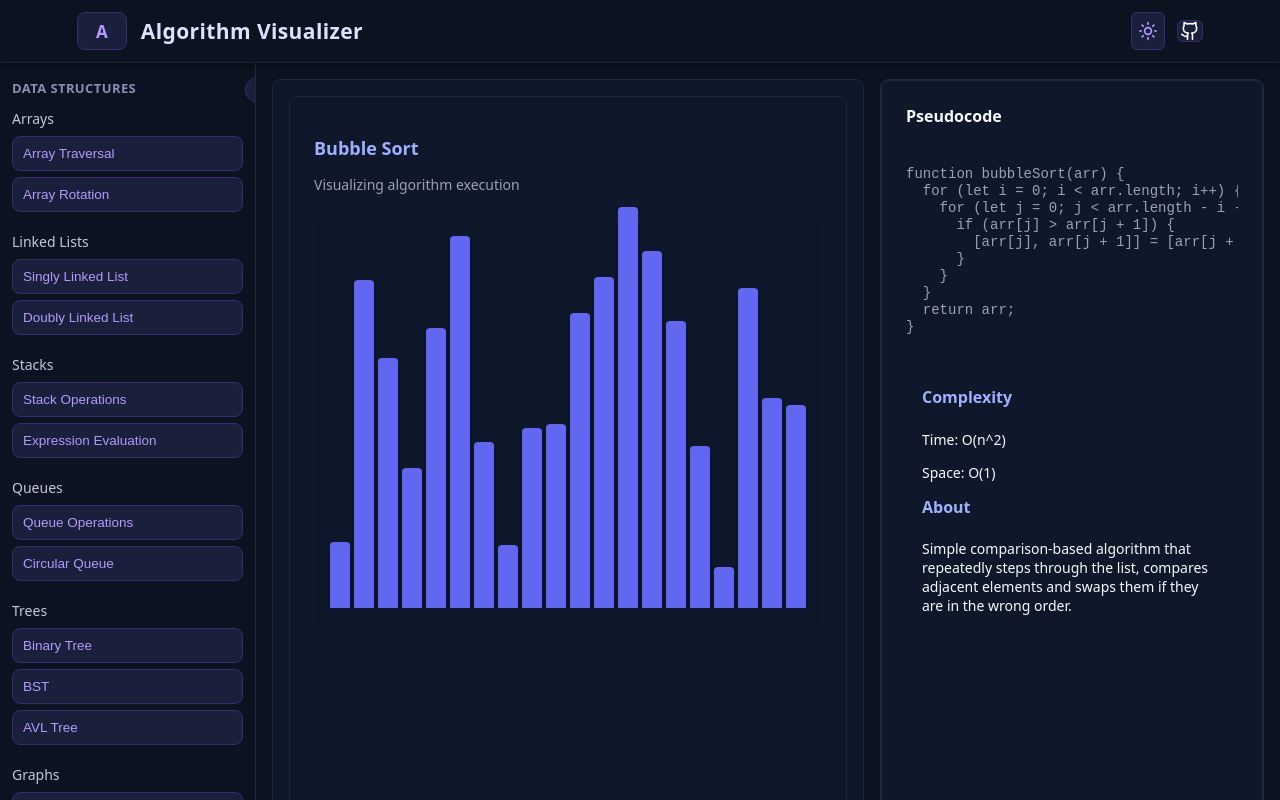
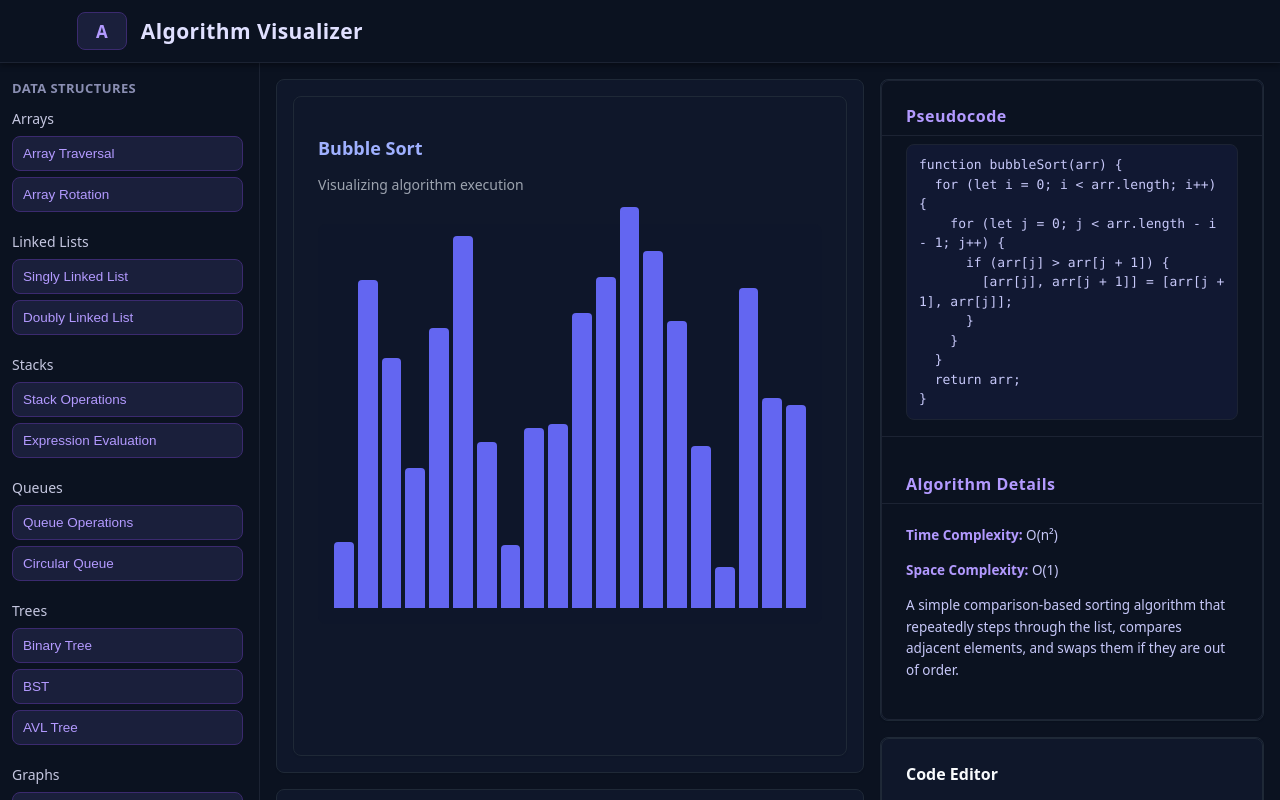
Before and after one commit to MananKakkar1/Algorithm-Visualizer, a React app in the folder application/: page / in a window 1280 px wide. Shown: the top 800 px of the page. Built offline with nearby package versions, Linux system fonts and the light colour scheme; the HTML template or start-up script is replaced by a standard one.

Commit message:
bubble + quicksort finished

```diff
--- a/application/src/App.jsx
+++ b/application/src/App.jsx
@@ -10,7 +10,6 @@ import CodeEditorPanel from "./components/code-editor-panel";
 
 export default function App() {
   const [theme, setTheme] = useState("dark");
-  const [sidebarOpen, setSidebarOpen] = useState(true);
   const [selectedAlgorithm, setSelectedAlgorithm] = useState("Bubble Sort");
   const [isPlaying, setIsPlaying] = useState(false);
   const [speed, setSpeed] = useState(50);
@@ -21,7 +20,7 @@ export default function App() {
     setTheme((t) => (t === "dark" ? "light" : "dark"));
   };
 
-  // Sync theme to documentElement so CSS variables in `.dark {}` apply globally
+  // Sync theme globally
   useEffect(() => {
     if (theme === "dark") {
       document.documentElement.classList.add("dark");
@@ -32,15 +31,28 @@ export default function App() {
 
   return (
     <div className={`${theme === "dark" ? "dark" : ""}`}>
-      <div className="flex flex-col app-root bg-background text-foreground">
+      <div className="flex flex-col app-root bg-background text-foreground min-h-screen">
+        {/* Navbar */}
         <Navbar theme={theme} toggleTheme={toggleTheme} />
 
         <div className="flex flex-1 overflow-hidden">
-          {/* Sidebar */}
-          <div className={`sidebar ${sidebarOpen ? "open" : "closed"}`}>
+          {/* Sidebar — always visible, sticky */}
+          <div
+            className="sidebar"
+            style={{
+              width: "260px",
+              backgroundColor: "#0b1220",
+              borderRight: "1px solid #1c2333",
+              color: "#e0e0ff",
+              position: "sticky",
+              top: "0",
+              height: "calc(100vh - 60px)", // below navbar
+              overflowY: "auto",
+              scrollbarWidth: "none",
+            }}
+          >
             <Sidebar
-              isOpen={sidebarOpen}
-              onToggle={() => setSidebarOpen(!sidebarOpen)}
+              isOpen={true} // Always open
               selectedAlgorithm={selectedAlgorithm}
               onSelectAlgorithm={setSelectedAlgorithm}
             />
@@ -51,6 +63,7 @@ export default function App() {
             <div className="flex flex-1 gap-4 p-4 overflow-hidden">
               {/* Visualization + Control Panel */}
               <div className="flex flex-col flex-1 gap-4 min-w-0">
+                {/* Visualization Area (keeps same height as before) */}
                 <div className="flex-1 card p-4">
                   <VisualizationArea
                     algorithm={selectedAlgorithm}
@@ -61,6 +74,7 @@ export default function App() {
                   />
                 </div>
 
+                {/* Control Panel */}
                 <div className="card p-4">
                   <ControlPanel
                     isPlaying={isPlaying}
@@ -76,7 +90,7 @@ export default function App() {
                 </div>
               </div>
 
-              {/* Side Panels */}
+              {/* Code Panels */}
               <div className="flex flex-col gap-4 w-96 min-w-[24rem]">
                 <div className="card shadow flex-1">
                   <CodeViewPanel algorithm={selectedAlgorithm} />
--- a/application/src/components/code-view-panel.jsx
+++ b/application/src/components/code-view-panel.jsx
@@ -1,5 +1,4 @@
 import { Card, CardHeader, CardTitle, CardContent } from "./ui/card";
-import { ScrollArea } from "./ui/scroll-area";
 
 const codeExamples = {
   "Bubble Sort": `function bubbleSort(arr) {
@@ -23,48 +22,149 @@ const codeExamples = {
 
 const algoInfo = {
   "Bubble Sort": {
-    time: "O(n^2)",
+    time: "O(n²)",
     space: "O(1)",
-    desc: "Simple comparison-based algorithm that repeatedly steps through the list, compares adjacent elements and swaps them if they are in the wrong order.",
+    desc: "A simple comparison-based sorting algorithm that repeatedly steps through the list, compares adjacent elements, and swaps them if they are out of order.",
   },
   "Quick Sort": {
-    time: "O(n log n) average, O(n^2) worst",
-    space: "O(log n) average",
-    desc: "Divide-and-conquer algorithm that picks a pivot, partitions the array, then recursively sorts the partitions.",
+    time: "O(n log n) average, O(n²) worst",
+    space: "O(log n)",
+    desc: "A divide-and-conquer algorithm that selects a pivot element, partitions the array, and recursively sorts the partitions.",
   },
 };
 
 export default function CodeViewPanel({ algorithm }) {
   const code = codeExamples[algorithm] || "// Select an algorithm to view code";
+  const info = algoInfo[algorithm];
 
   return (
-    <Card className="flex-1 flex flex-col card">
-      <CardHeader>
-        <CardTitle className="text-base">Pseudocode</CardTitle>
+    <Card
+      className="flex-1 flex flex-col card"
+      style={{
+        backgroundColor: "#0b1220",
+        color: "#e0e0ff",
+        border: "1px solid #1c2333",
+        display: "flex",
+        flexDirection: "column",
+      }}
+    >
+      {/* --- PSEUDOCODE HEADER --- */}
+      <CardHeader
+        style={{
+          borderBottom: "1px solid #1c2333",
+          paddingBottom: "0.5rem",
+          marginBottom: "0.5rem",
+        }}
+      >
+        <CardTitle
+          style={{
+            fontSize: "16px",
+            fontWeight: "600",
+            color: "#b39aff",
+            letterSpacing: "0.5px",
+          }}
+        >
+          Pseudocode
+        </CardTitle>
       </CardHeader>
-      <CardContent className="flex-1 overflow-hidden">
-        <ScrollArea className="scroll-area">
-          <pre className="text-sm font-mono text-muted-foreground">
-            <code>{code}</code>
-          </pre>
-        </ScrollArea>
-        <div className="p-4">
-          {algoInfo[algorithm] ? (
-            <div>
-              <h4 className="text-base">Complexity</h4>
-              <p className="text-sm">Time: {algoInfo[algorithm].time}</p>
-              <p className="text-sm">Space: {algoInfo[algorithm].space}</p>
-              <h4 className="text-base" style={{ marginTop: "0.5rem" }}>
-                About
-              </h4>
-              <p className="text-sm">{algoInfo[algorithm].desc}</p>
-            </div>
-          ) : (
-            <p className="text-sm text-muted-foreground">
-              Select an algorithm to see details.
+
+      {/* --- PSEUDOCODE AREA (wrap to fit width) --- */}
+      <CardContent
+        style={{
+          flex: "0 0 auto",
+          paddingBottom: "1rem",
+          borderBottom: "1px solid #1c2333",
+        }}
+      >
+        <div
+          style={{
+            backgroundColor: "#111832",
+            border: "1px solid #1c2333",
+            borderRadius: "8px",
+            padding: "10px 12px",
+            width: "100%",
+
+            fontFamily:
+              "ui-monospace, SFMono-Regular, Menlo, Monaco, Consolas, 'Liberation Mono', 'Courier New', monospace",
+            fontSize: "13px",
+            color: "#c7c8f9",
+            lineHeight: 1.5,
+
+            // make code fit container width:
+            whiteSpace: "pre-wrap",     // preserve newlines, allow wrapping
+            overflowWrap: "anywhere",   // wrap long tokens if needed
+            wordBreak: "break-word",    // extra safety
+            tabSize: 2,
+          }}
+        >
+          {code}
+        </div>
+      </CardContent>
+
+      {/* --- DETAILS HEADER --- */}
+      <CardHeader
+        style={{
+          borderBottom: "1px solid #1c2333",
+          paddingBottom: "0.5rem",
+          marginBottom: "0.5rem",
+          marginTop: "0.75rem",
+        }}
+      >
+        <CardTitle
+          style={{
+            fontSize: "16px",
+            fontWeight: "600",
+            color: "#b39aff",
+            letterSpacing: "0.5px",
+          }}
+        >
+          Algorithm Details
+        </CardTitle>
+      </CardHeader>
+
+      {/* --- DETAILS CONTENT --- */}
+      <CardContent style={{ flex: "1 1 auto" }}>
+        {info ? (
+          <div style={{ lineHeight: "1.6" }}>
+            <p
+              style={{
+                fontSize: "13.5px",
+                color: "#c7c8f9",
+                marginBottom: "6px",
+              }}
+            >
+              <strong style={{ color: "#b39aff" }}>Time Complexity:</strong>{" "}
+              {info.time}
             </p>
-          )}
-        </div>
+            <p
+              style={{
+                fontSize: "13.5px",
+                color: "#c7c8f9",
+                marginBottom: "10px",
+              }}
+            >
+              <strong style={{ color: "#b39aff" }}>Space Complexity:</strong>{" "}
+              {info.space}
+            </p>
+            <p
+              style={{
+                fontSize: "13.5px",
+                color: "#c7c8f9",
+              }}
+            >
+              {info.desc}
+            </p>
+          </div>
+        ) : (
+          <p
+            style={{
+              fontSize: "13.5px",
+              color: "#8b8fb3",
+            }}
+          >
+            Select an algorithm to see details.
+          </p>
+        )}
       </CardContent>
     </Card>
   );
--- a/application/src/components/navbar.jsx
+++ b/application/src/components/navbar.jsx
@@ -71,7 +71,7 @@ export default function Navbar({ theme, toggleTheme }) {
           flexShrink: 0,
         }}
       >
-        <Button
+        {/* <Button
           variant="ghost"
           size="icon"
           className="btn--ghost btn--icon"
@@ -102,9 +102,9 @@ export default function Navbar({ theme, toggleTheme }) {
           ) : (
             <Moon className="h-5 w-5" />
           )}
-        </Button>
+        </Button> */}
 
-        <Button
+        {/* <Button
           variant="ghost"
           size="icon"
           className="btn--ghost btn--icon"
@@ -145,7 +145,7 @@ export default function Navbar({ theme, toggleTheme }) {
           >
             <Github className="h-5 w-5" />
           </a>
-        </Button>
+        </Button> */}
       </div>
     </header>
   );
--- a/application/src/components/sidebar.jsx
+++ b/application/src/components/sidebar.jsx
@@ -44,7 +44,7 @@ export default function Sidebar({
         transition: "width 0.3s ease",
       }}
     >
-      {/* Toggle Button */}
+      {/* Toggle Button
       <Button
         variant="ghost"
         size="icon"
@@ -81,7 +81,7 @@ export default function Sidebar({
         ) : (
           <ChevronRight className="h-4 w-4" />
         )}
-      </Button>
+      </Button> */}
 
       {isOpen && (
         <div
```
